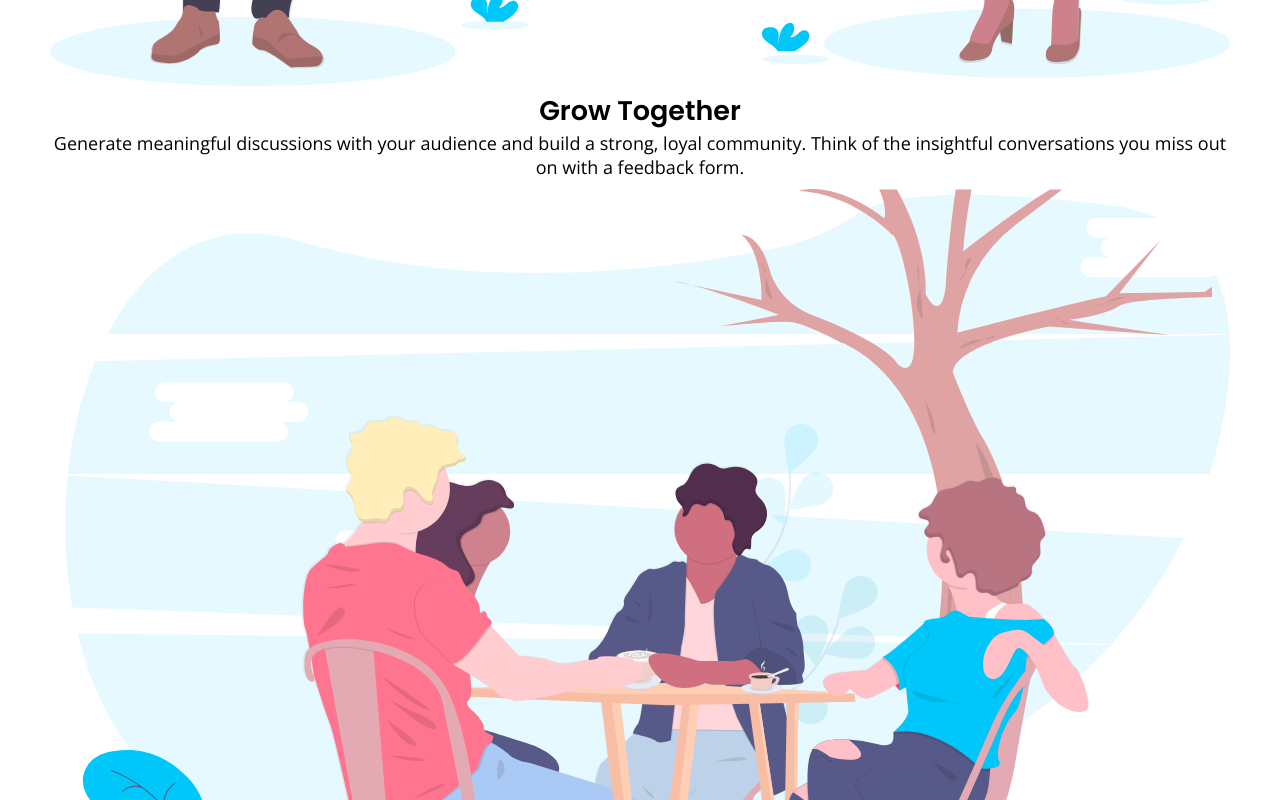
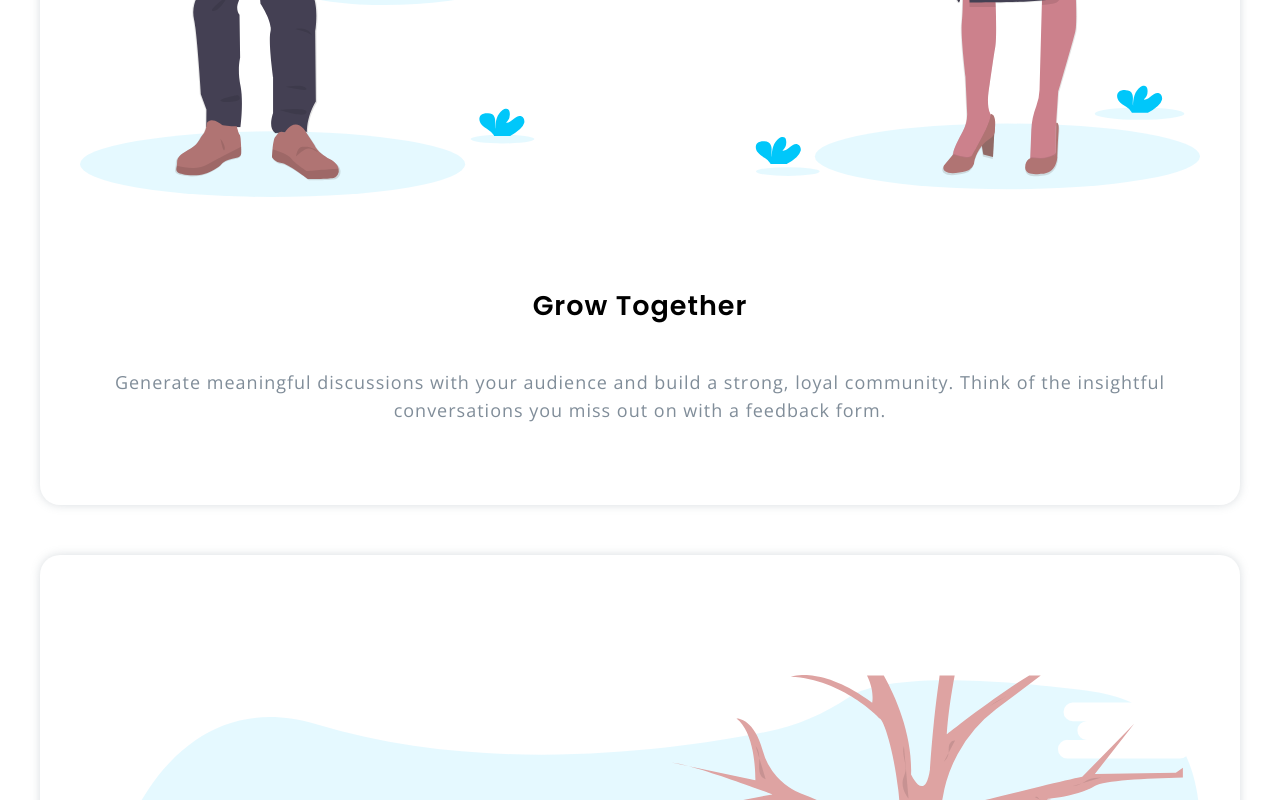
Before and after one commit to cbrands/landing-page-with-feature-blocks, a plain HTML site: page index.html in a window 1280 px wide. Shown: the part 2260-3060 px from the top of the page. Drawn offline with nearby package versions, Linux system fonts and the light colour scheme.

Commit message:
style cards

```diff
--- a/css/main.css
+++ b/css/main.css
@@ -64,9 +64,19 @@ h2 {
     Cards
 ===================== */
 .cards .card {
-  margin: 10px 50px 10px 50px; }
+  margin: 50px 40px 50px 40px;
+  box-shadow: 0 0 10px rgba(128, 141, 153, 0.3);
+  border-radius: 20px;
+  padding: 40px;
+  letter-spacing: 1px;
+  line-height: 1.6; }
   .cards .card img {
-    width: 100%; }
+    width: 100%;
+    margin: 80px auto; }
+  .cards .card p {
+    color: #808d99;
+    width: 100%;
+    margin: 40px auto; }
 
 /* ==================
     Footer
```
